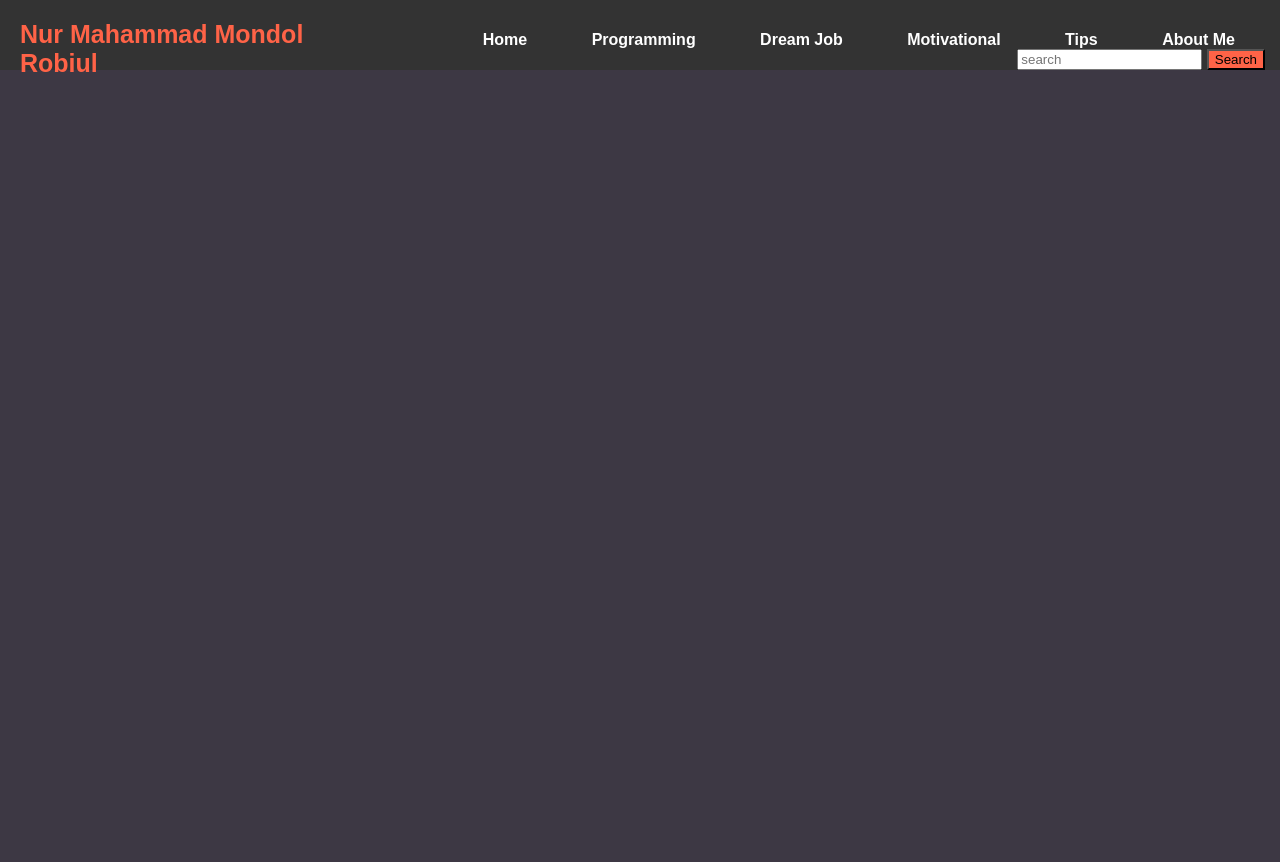
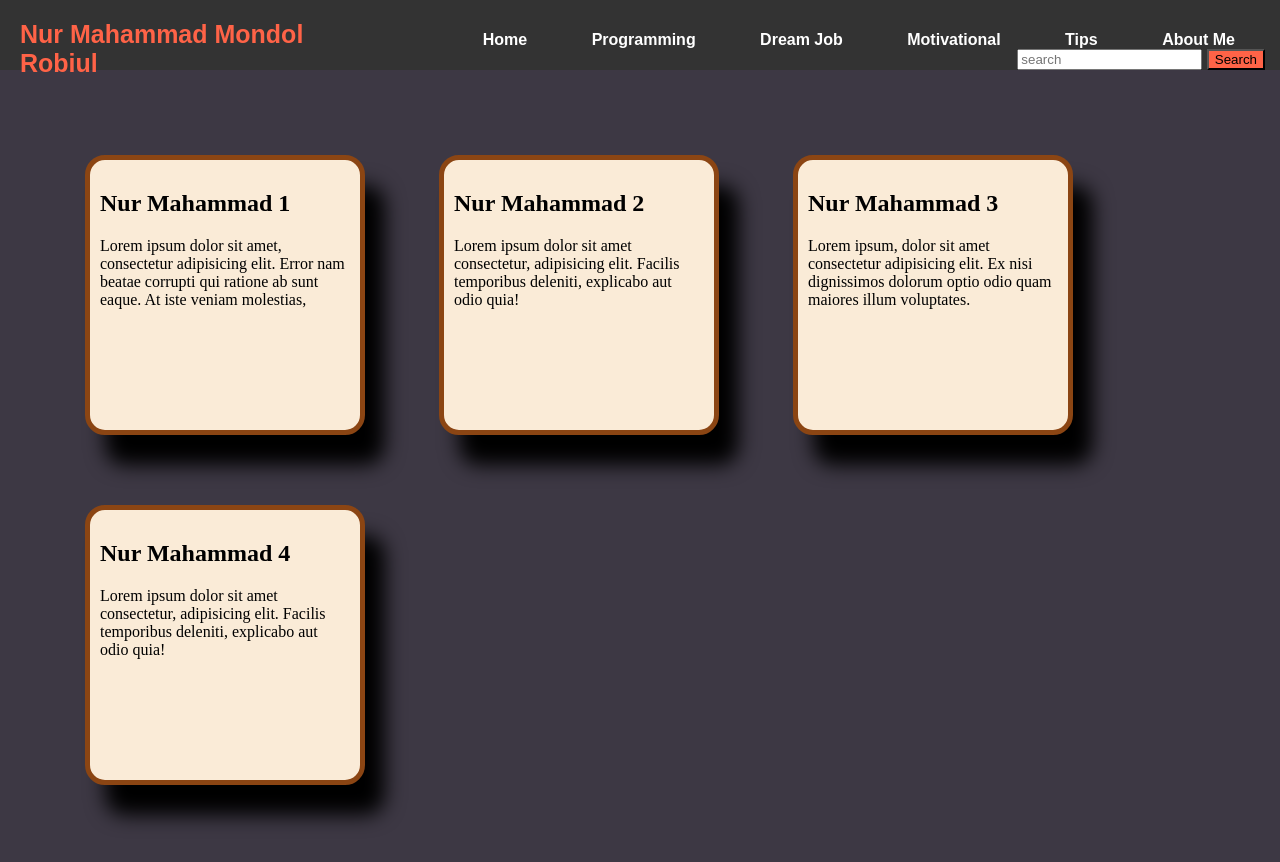
Before and after one commit to nurmahammadmondol/problem-will-never-last, a plain HTML site: page index.html in a window 1280 px wide. Before the commit the page ends 800 px from the top, so only its background shows below. Drawn offline with Linux system fonts and the light colour scheme.

Commit message:
Website-update'

```diff
--- a/1st.css
+++ b/1st.css
@@ -49,4 +49,17 @@ button {
   background-color: tomato;
 }
 
-/* ....Header End.... */
+.model-1 {
+  margin: 50px;
+}
+.nm {
+  height: 250px;
+  width: 250px;
+  display: inline-block;
+  border-radius: 20px;
+  margin: 35px;
+  padding: 10px;
+  background-color: antiquewhite;
+  border: 5px solid saddlebrown;
+  box-shadow: 20px 30px 20px;
+}
--- a/index.html
+++ b/index.html
@@ -26,12 +26,34 @@
         <input type="text" name="search" id="101" placeholder="search">
         <button>Search</button>
       </ul>
-
     </div>
   </header>
-  <!-- ......Header End...... -->
 
 
+
+  <div class="model-1">
+    <div class="nm">
+      <h2>Nur Mahammad 1</h2>
+      <p>Lorem ipsum dolor sit amet, consectetur adipisicing elit. Error nam beatae corrupti qui ratione ab sunt eaque.
+        At iste veniam molestias,</p>
+    </div>
+    <div class="nm">
+      <h2>Nur Mahammad 2</h2>
+      <p>Lorem ipsum dolor sit amet consectetur, adipisicing elit. Facilis temporibus deleniti, explicabo aut odio quia!
+      </p>
+    </div>
+
+    <div class="nm">
+      <h2>Nur Mahammad 3</h2>
+      <p>Lorem ipsum, dolor sit amet consectetur adipisicing elit. Ex nisi dignissimos dolorum optio odio quam maiores
+        illum voluptates.</p>
+    </div>
+    <div class="nm">
+      <h2>Nur Mahammad 4</h2>
+      <p>Lorem ipsum dolor sit amet consectetur, adipisicing elit. Facilis temporibus deleniti, explicabo aut odio quia!
+      </p>
+    </div>
+  </div>
 
 
 
```
